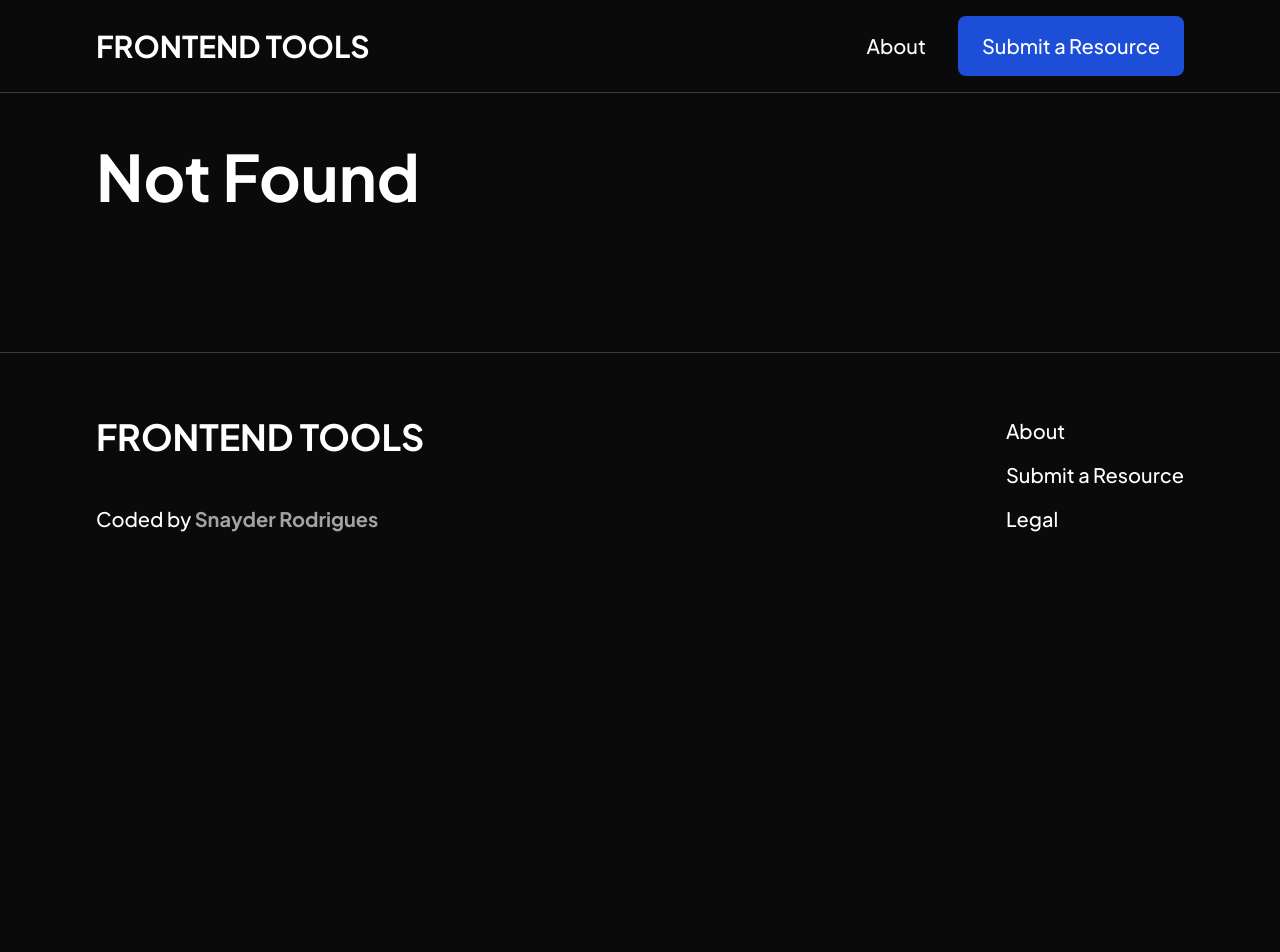
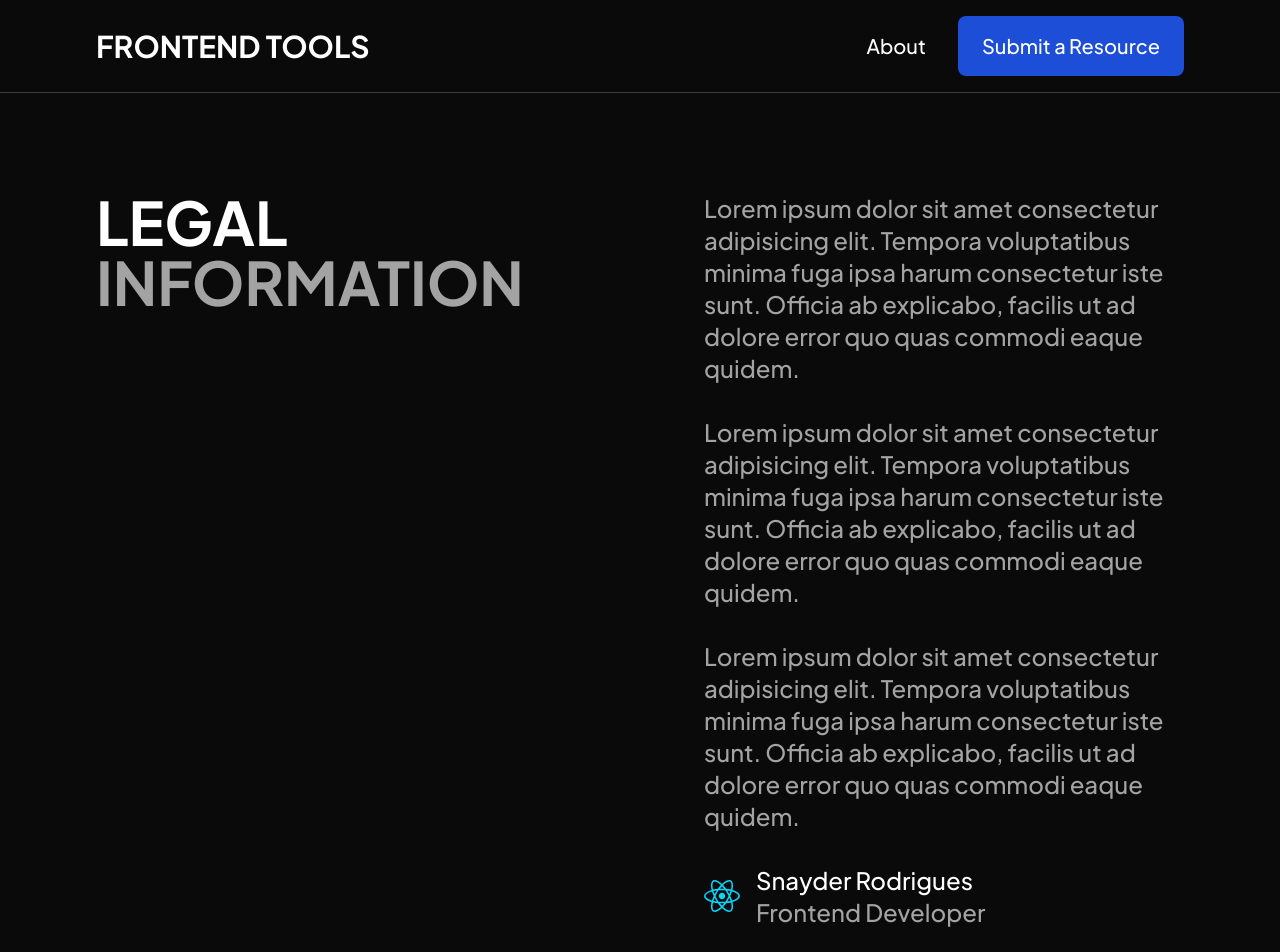
Before and after one commit to SnayderRodrigues/frontcards, a React (Vite) app: page /legal in a window 1280 px wide. Before the commit this address had no page. Shown: the top 952 px of the page. Before the commit the page ends 800 px from the top, so only its background shows below. Built offline with nearby package versions, Linux system fonts and the light colour scheme.

Commit message:
feat: add LegalPage for legal information

```diff
--- /dev/null
+++ b/src/app/legal/Page.jsx
@@ -0,0 +1,45 @@
+import React from "react";
+import AuthorImage from "../../assets/react.svg";
+
+const LegalPage = () => {
+  return (
+    <>
+      <section className="font-medium">
+        <div className="wrapper grid grid-cols-2 gap-32 pt-48 pb-32">
+          <h1 className="text-6xl font-bold uppercase">
+            Legal <br /> <span className="text-neutral-400">Information</span>
+          </h1>
+          <div className="flex flex-col gap-8 text-2xl text-neutral-400 max-w-[60ch]">
+            <p>
+              Lorem ipsum dolor sit amet consectetur adipisicing elit. Tempora
+              voluptatibus minima fuga ipsa harum consectetur iste sunt. Officia
+              ab explicabo, facilis ut ad dolore error quo quas commodi eaque
+              quidem.
+            </p>
+            <p>
+              Lorem ipsum dolor sit amet consectetur adipisicing elit. Tempora
+              voluptatibus minima fuga ipsa harum consectetur iste sunt. Officia
+              ab explicabo, facilis ut ad dolore error quo quas commodi eaque
+              quidem.
+            </p>
+            <p>
+              Lorem ipsum dolor sit amet consectetur adipisicing elit. Tempora
+              voluptatibus minima fuga ipsa harum consectetur iste sunt. Officia
+              ab explicabo, facilis ut ad dolore error quo quas commodi eaque
+              quidem.
+            </p>
+            <div className="text-base flex items-center gap-4">
+              <img src={AuthorImage} alt="" />
+              <div className="flex flex-col text-2xl">
+                <span className="text-white">Snayder Rodrigues</span>
+                <span>Frontend Developer</span>
+              </div>
+            </div>
+          </div>
+        </div>
+      </section>
+    </>
+  );
+};
+
+export default LegalPage;
--- a/src/components/Footer.jsx
+++ b/src/components/Footer.jsx
@@ -40,8 +40,9 @@ const Footer = () => {
             Submit a Resource
           </Link>
           <Link
-            to=""
+            to="/legal"
             className="w-fit text-xl hover:text-neutral-400 transition-colors"
+            onClick={scrollToTop}
           >
             Legal
           </Link>
--- a/src/main.jsx
+++ b/src/main.jsx
@@ -5,6 +5,7 @@ import App from "./App.jsx";
 import "./index.css";
 import ErrorPage from "./app/error/Page.jsx";
 import AboutPage from "./app/about/Page.jsx";
+import LegalPage from "./app/legal/Page.jsx";
 import ResourcesPage from "./app/resources/Page.jsx";
 import ResourceItem from "./app/resources/Resource.jsx";
 
@@ -23,6 +24,10 @@ const router = createBrowserRouter([
         element: <AboutPage />,
       },
       {
+        path: "/legal",
+        element: <LegalPage />,
+      },
+      {
         path: "/resources/:slug",
         element: <ResourceItem />,
       },
```
